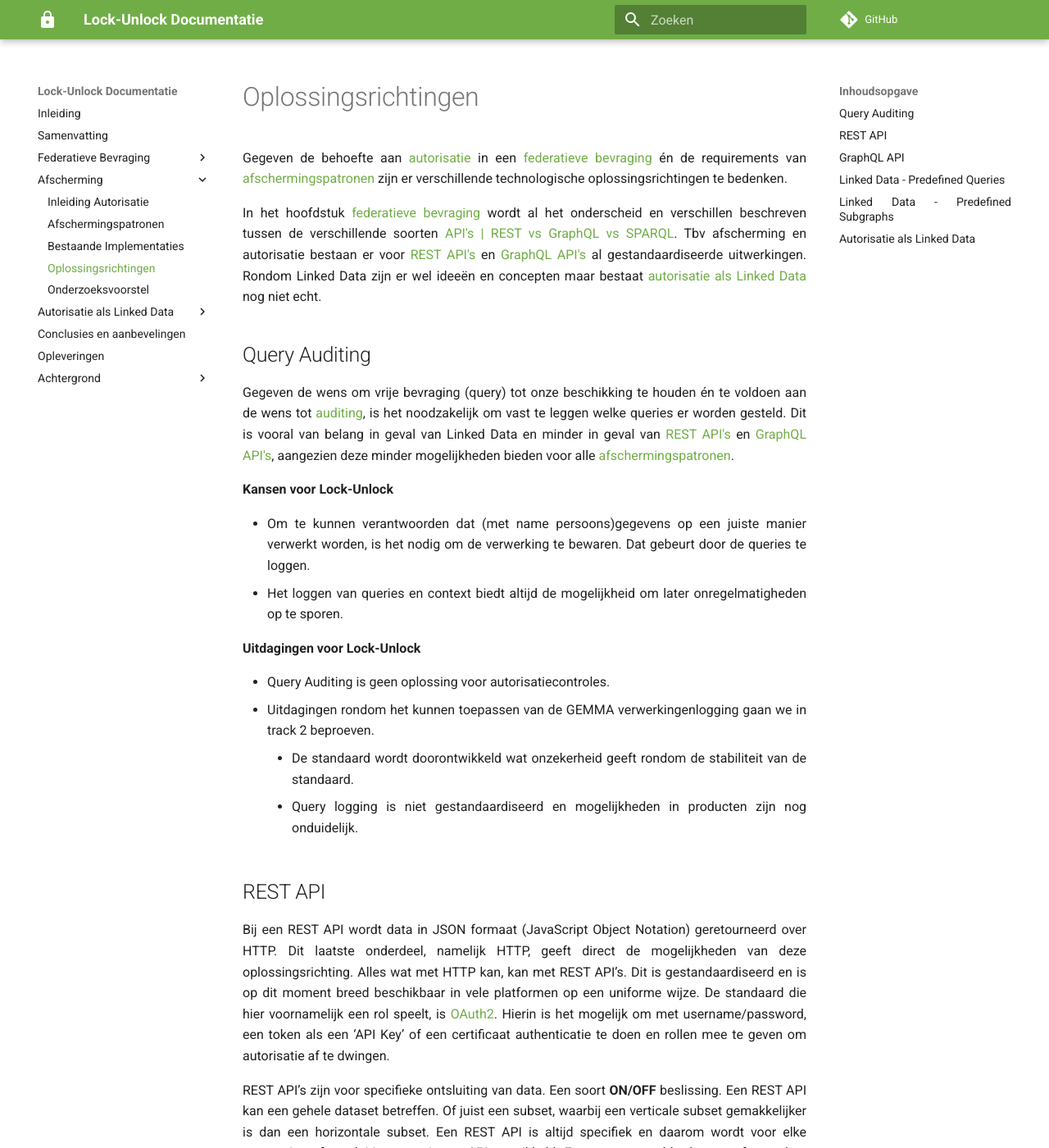
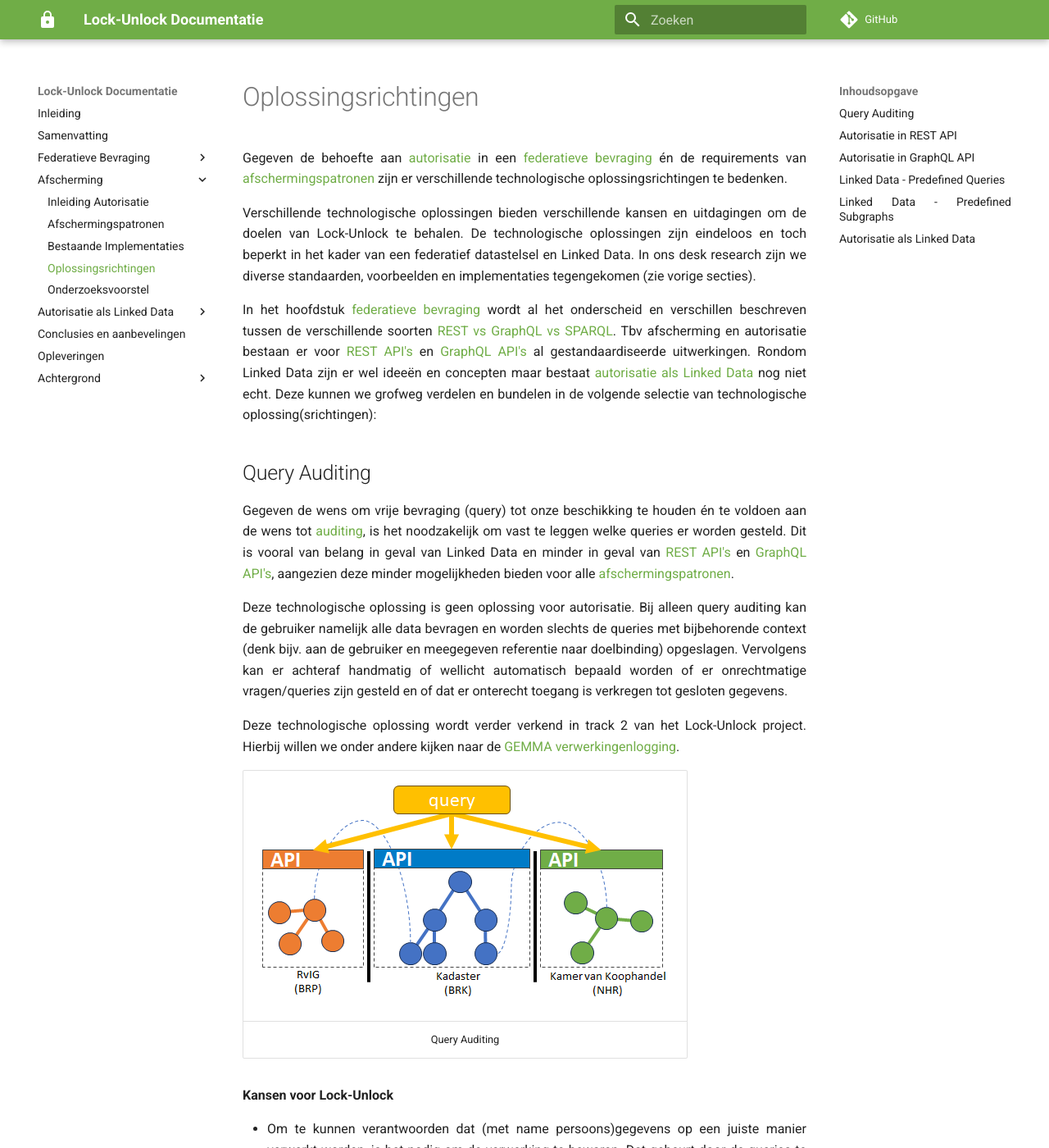
Before and after one commit to kadaster-labs/lock-unlock-docs, an MkDocs documentation site: the page built from docs/afscherming/oplossingsrichtingen.md, in a window 1280 px wide and 1400 px high. Shown: the whole window at 82% size. Built offline with MkDocs 1.6.1 and Material for MkDocs 9.7.7, drawn with Linux system fonts in a browser that asks for light colours; comment, search, counter and statistics services are not loaded; some of the changed text lies outside the part shown.

Commit message:
Review: Oplossingsrichtingen

```diff
--- a/docs/afscherming/oplossingsrichtingen.md
+++ b/docs/afscherming/oplossingsrichtingen.md
@@ -5,12 +5,11 @@ Gegeven de behoefte aan [autorisatie](./autorisatie.md) in een [federatieve bevr
 requirements van [afschermingspatronen](./afschermingspatronen.md) zijn er verschillende
 technologische oplossingsrichtingen te bedenken.
 
+Verschillende technologische oplossingen bieden verschillende kansen en uitdagingen om de doelen van Lock-Unlock te behalen. De technologische oplossingen zijn eindeloos en toch beperkt in het kader van een federatief datastelsel en Linked Data. In ons desk research zijn we diverse standaarden, voorbeelden en implementaties tegengekomen (zie vorige secties).
+
 In het hoofdstuk [federatieve bevraging](../index.md) wordt al het onderscheid en verschillen beschreven
-tussen de verschillende soorten [API's | REST vs GraphQL vs
-SPARQL](../federatieve-bevraging/apis.md). Tbv afscherming en autorisatie bestaan er voor [REST
-API's](#rest-api) en [GraphQL API's](#graphql-api) al gestandaardiseerde uitwerkingen. Rondom Linked
-Data zijn er wel ideeën en concepten maar bestaat [autorisatie als Linked
-Data](#autorisatie-als-linked-data) nog niet echt.
+tussen de verschillende soorten [REST vs GraphQL vs SPARQL](../federatieve-bevraging/apis.md). Tbv afscherming en autorisatie bestaan er voor [REST API's](#rest-api) en [GraphQL API's](#graphql-api) al gestandaardiseerde uitwerkingen. Rondom Linked Data zijn er wel ideeën en concepten maar bestaat [autorisatie als Linked
+Data](#autorisatie-als-linked-data) nog niet echt. Deze kunnen we grofweg verdelen en bundelen in de volgende selectie van technologische oplossing(srichtingen):
 
 ## Query Auditing
 
@@ -19,6 +18,14 @@ tot [auditing](./autorisatie.md#auditing), is het noodzakelijk om vast te leggen
 worden gesteld. Dit is vooral van belang in geval van Linked Data en minder in geval van [REST
 API's](#rest-api) en [GraphQL API's](#graphql-api), aangezien deze minder mogelijkheden bieden voor
 alle [afschermingspatronen](./afschermingspatronen.md).
+
+Deze technologische oplossing is geen oplossing voor autorisatie. Bij alleen query auditing kan de gebruiker namelijk alle data bevragen en worden slechts de queries met bijbehorende context (denk bijv. aan de gebruiker en meegegeven referentie naar doelbinding) opgeslagen. Vervolgens kan er achteraf handmatig of wellicht automatisch bepaald worden of er onrechtmatige vragen/queries zijn gesteld en of dat er onterecht toegang is verkregen tot gesloten gegevens.
+
+Deze technologische oplossing wordt verder verkend in track 2 van het Lock-Unlock project. Hierbij willen we onder andere kijken naar de [GEMMA verwerkingenlogging](bestaande-implementaties.md#gemma-verwerkingenlogging).
+
+| ![Query Auditing](images/query-auditing.png) |
+| :--: |
+| Query Auditing |
 
 **Kansen voor Lock-Unlock**
 
@@ -36,7 +43,7 @@ alle [afschermingspatronen](./afschermingspatronen.md).
       standaard.
     - Query logging is niet gestandaardiseerd en mogelijkheden in producten zijn nog onduidelijk.
 
-## REST API
+## Autorisatie in REST API
 
 Bij een REST API wordt data in JSON formaat (JavaScript Object Notation) geretourneerd over HTTP.
 Dit laatste onderdeel, namelijk HTTP, geeft direct de mogelijkheden van deze oplossingsrichting.
@@ -53,9 +60,24 @@ ontsluiting een nieuwe API ontwikkeld. Een samengestelde dataset of meerdere dat
 nieuwe API. Als een andere subset dan in de beschikbare API’s gewenst is, betekent dat de
 ontwikkeling van een nieuwe API.
 
-![Authorisation REST API](images/authorisation-rest-api.png)
+| ![Authorisation REST API](images/authorisation-rest-api.png) |
+| :--: |
+| Authorisation REST API |
 
-## GraphQL API
+**Kansen voor Lock-Unlock**
+Veel data is al dmv een API beschikbaar, waarbij dit al vaak REST API’s betreft. Soms nog voorlopers als SOAP. De techniek is gestandaardiseerd met HTTP (oa OAuth2) en in vele technologie stacks beschikbaar.
+
+**Uitdagingen voor Lock-Unlock**
+Afscherming van data is op het niveau van de REST API. Autorisaties geven toegang of niet. Het is aan of uit, ja of nee. Er zijn geen gradaties van autorisaties mogelijk. Er zijn geen mogelijkheden om andere datasets of subsets op te vragen dan dat er in de API’s (collectie) wordt aangeboden. Er is orkestratie noodzakelijk om meerdere datasets over meerdere API’s te bevragen. Navigeren en vrij bevragen is niet mogelijk.
+
+| Requirement        | Support                            |
+| ------------------ | ---------------------------------- |
+| Horizontale subset | ![wave-dash](images/wave-dash.png) |
+| Verticale subset   | ✅                                  |
+| Richting beperken  | ✅                                  |
+| Vrije query        | ❌ |
+
+## Autorisatie in GraphQL API
 
 GraphQL is gebaseerd op een voor-gedefinieerd schema (zie voorbeeld). Dit schema is een object georiënteerde benadering waarin objecten en de relaties beschreven zijn. Welke objecten beschikbaar zijn, welke relaties en in welke richting die relaties mogelijk zijn, staat gedefinieerd in het schema. Dit geeft mogelijkheden voor het afschermen van data. Er kunnen filters toegepast worden, zowel als gebruiker en in de API. Bijvoorbeeld: _geef alle KVKInschrijvingen met rechtsvorm "BV"_. Of in het voorbeeld hiernaast: _vanuit KVKInschrijving kan wel het adres opgevraagd worden maar niet andersom_.
 
@@ -66,6 +88,12 @@ Met een GraphQL Gateway is het mogelijk om meerdere samenhangende datasets tegel
 ![GraphQL API](images/graphql-api.png)
 
 Er zijn verschillende manieren om de objecten in het schema te beveiligen. Net zoals met REST API’s kan wel of geen toegang verleent worden tot de hele API. Met GraphQL is het ook mogelijk om in het schema te configureren welke rollen toegang krijgen tot objecten of attributen daarvan. Waar in REST API’s meerdere API’s beschikbaar gemaakt zouden worden, kan dat met GraphQL in één GraphQL API/Gateway, uiteraard beperkt tot het betreffende schema.
+
+**Kansen voor Lock-Unlock**
+Verfijnde autorisatie op schema niveau mogelijk. Binnen het schema zijn (vrije) queries mogelijk. Gateways ondersteunen federatieve queries.
+
+**Uitdagingen voor Lock-Unlock**
+GraphQL kan aangeboden worden op basis van een Linked Data architectuur, maar volgt niet volledig de Linked Data principes.
 
 | Requirement        | Support                            |
 | ------------------ | ---------------------------------- |
```
Also changed, not shown: docs/afscherming/images/cross.png (added), docs/afscherming/images/query-auditing.png (added).
